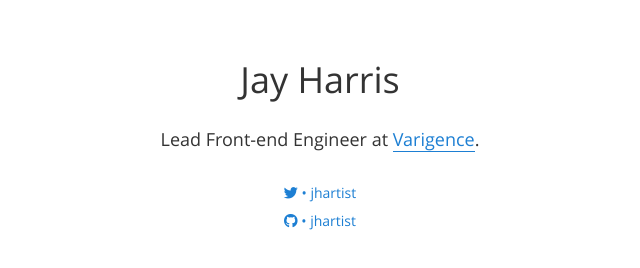
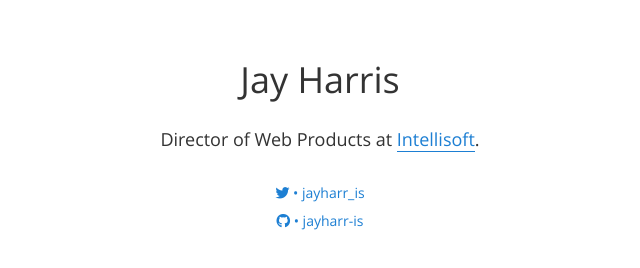
Before and after one commit to jayharr-is/jayharr.is, a plain HTML site: page index.html in a window 1280 px wide. Shown: the full height of the page, 320-960 px from the left. Drawn offline with Linux system fonts and the light colour scheme.

Commit message:
Update index.html

```diff
--- a/index.html
+++ b/index.html
@@ -61,12 +61,12 @@
   <h1>Jay Harris</h1>
   <!-- <p style="font-style: italic;">Design + Code</p> -->
 
-  <h4>Lead Front-end Engineer at <a target="_blank" href="http://varigence.com/">Varigence</a>.</h4>
+  <h4>Director of Web Products at <a target="_blank" href="http://intellisoft.com/">Intellisoft</a>.</h4>
 
   <ul class="link-list">
-    <li data-id="5"><a target="_blank" href="https://twitter.com/jhartist"><i class="fa fa-twitter "></i> • jhartist</a></li>
+    <li data-id="5"><a target="_blank" href="https://twitter.com/jayharr_is"><i class="fa fa-twitter "></i> • jayharr_is</a></li>
     <!-- <li data-id="6"><a target="_blank" href="https://behance.net/jhartist"><i class="fa fa-behance "></i> • jhartist</a></li> -->
-    <li data-id="7"><a target="_blank" href="https://github.com/jhartist"><i class="fa fa-github "></i> • jhartist</a></li>
+    <li data-id="7"><a target="_blank" href="https://github.com/jayharr-is"><i class="fa fa-github "></i> • jayharr-is</a></li>
   </ul>
 </div>
 
```
